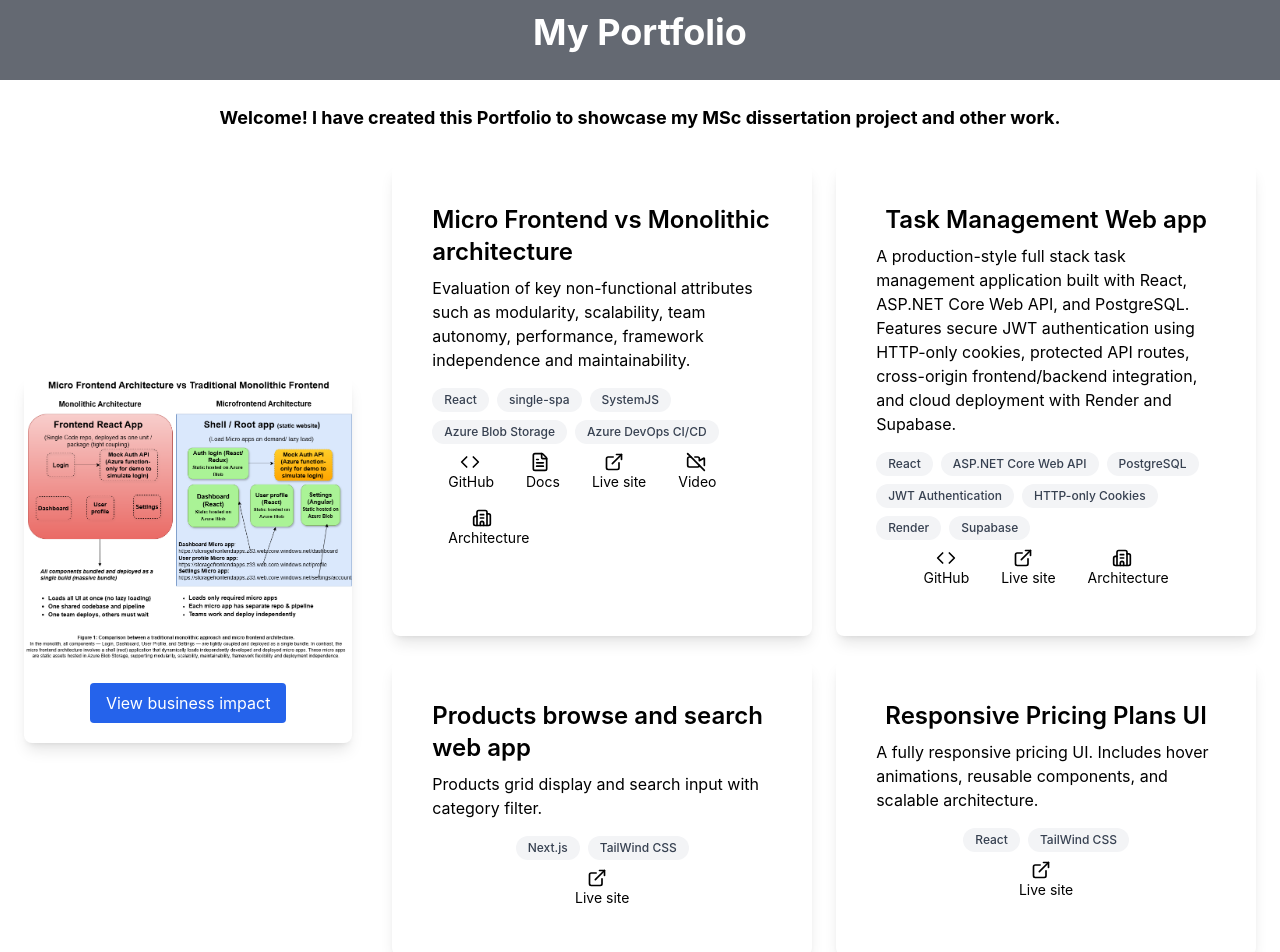
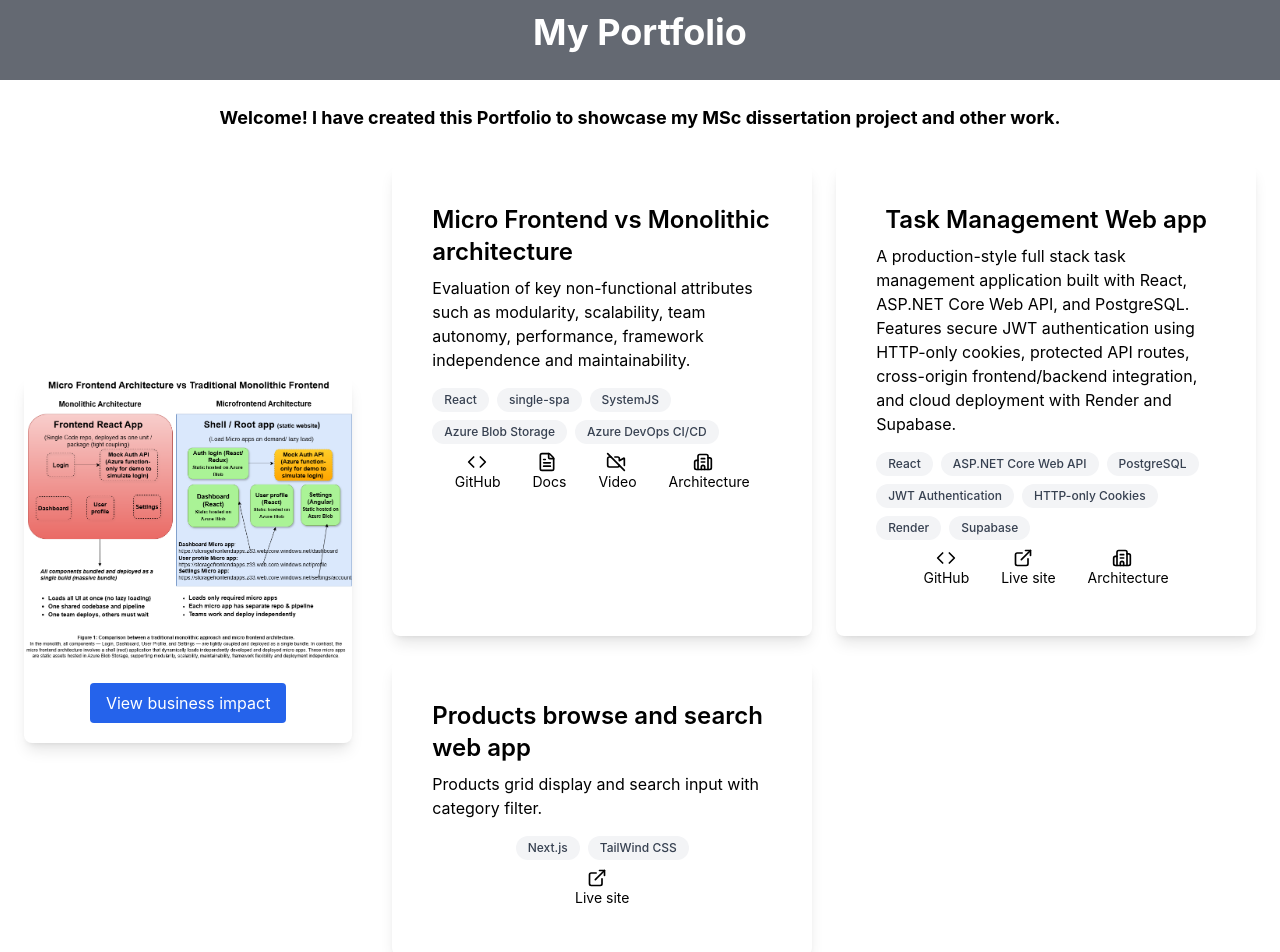
Before and after one commit to leslie628/career-portfolio, a React (Create React App) app: page / in a window 1280 px wide. Shown: the top 952 px of the page. Built offline with nearby package versions, Linux system fonts and the light colour scheme.

Commit message:
remove app card and changed tab name

```diff
--- a/public/index.html
+++ b/public/index.html
@@ -24,7 +24,7 @@
       work correctly both with client-side routing and a non-root public URL.
       Learn how to configure a non-root public URL by running `npm run build`.
     -->
-    <title>React App</title>
+    <title>Portfolio App</title>
   </head>
   <body>
     <noscript>You need to enable JavaScript to run this app.</noscript>
--- a/src/App.js
+++ b/src/App.js
@@ -26,7 +26,6 @@ const projects = [
     description: descriptionContent,
     github: "https://github.com/leslie628/microfrontends-portfolio",
     docs: "https://github.com/leslie628/Shell-app/tree/main/docs",
-    demo: "https://storagefrontendapps.z33.web.core.windows.net",
     video:
       "https://youtu.be/mgEzUR9jNC0?list=PLlvAnEJamXnzoip9y9nC-FqSN20fNSiBx",
     architecture:
@@ -63,13 +62,7 @@ const projects = [
     description: descriptionContentProject2,
     demo: "https://next-js-products-app.vercel.app/products",
     tech: ["Next.js", "TailWind CSS"],
-  },
-  {
-    title: "Responsive Pricing Plans UI",
-    description: descriptionContentProject3,
-    demo: "https://pricing-plan-upwork.vercel.app/",
-    tech: ["React", "TailWind CSS"],
-  },
+  }
 ];
 
 function Home() {
```
